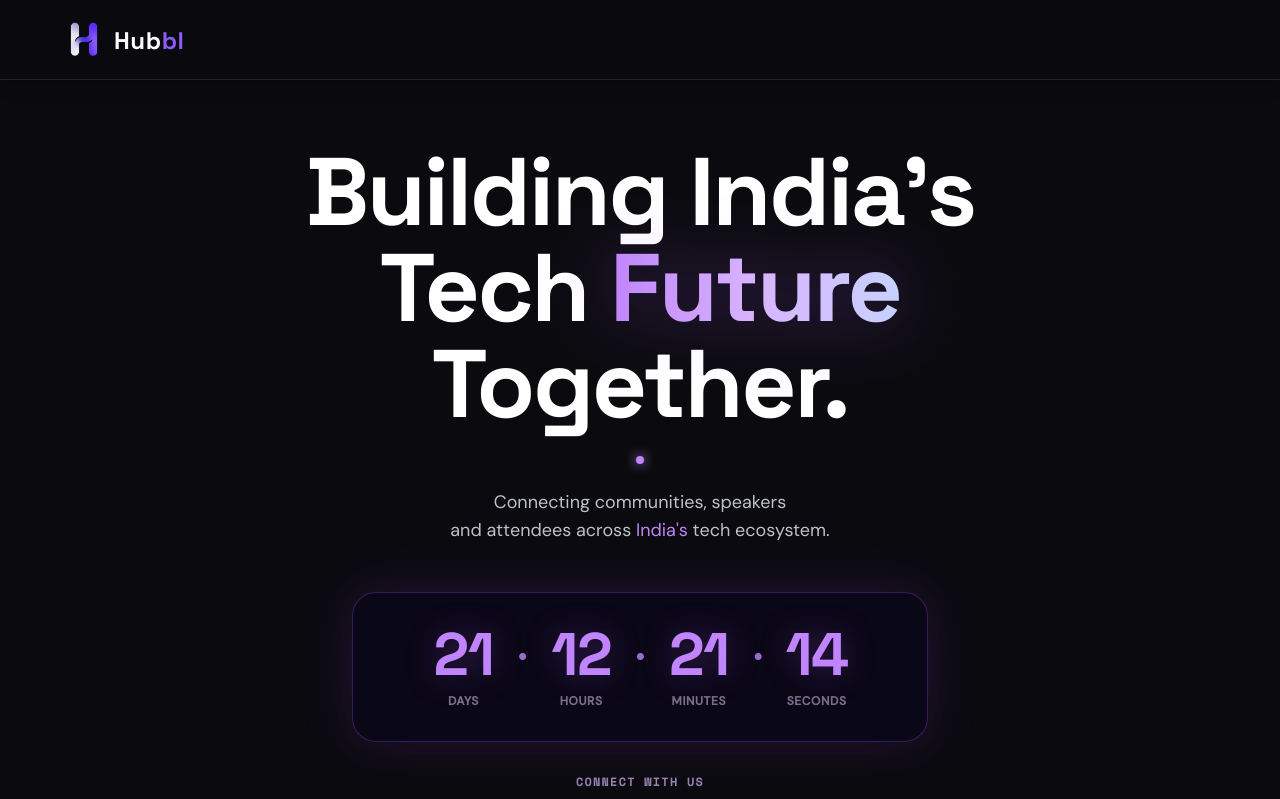
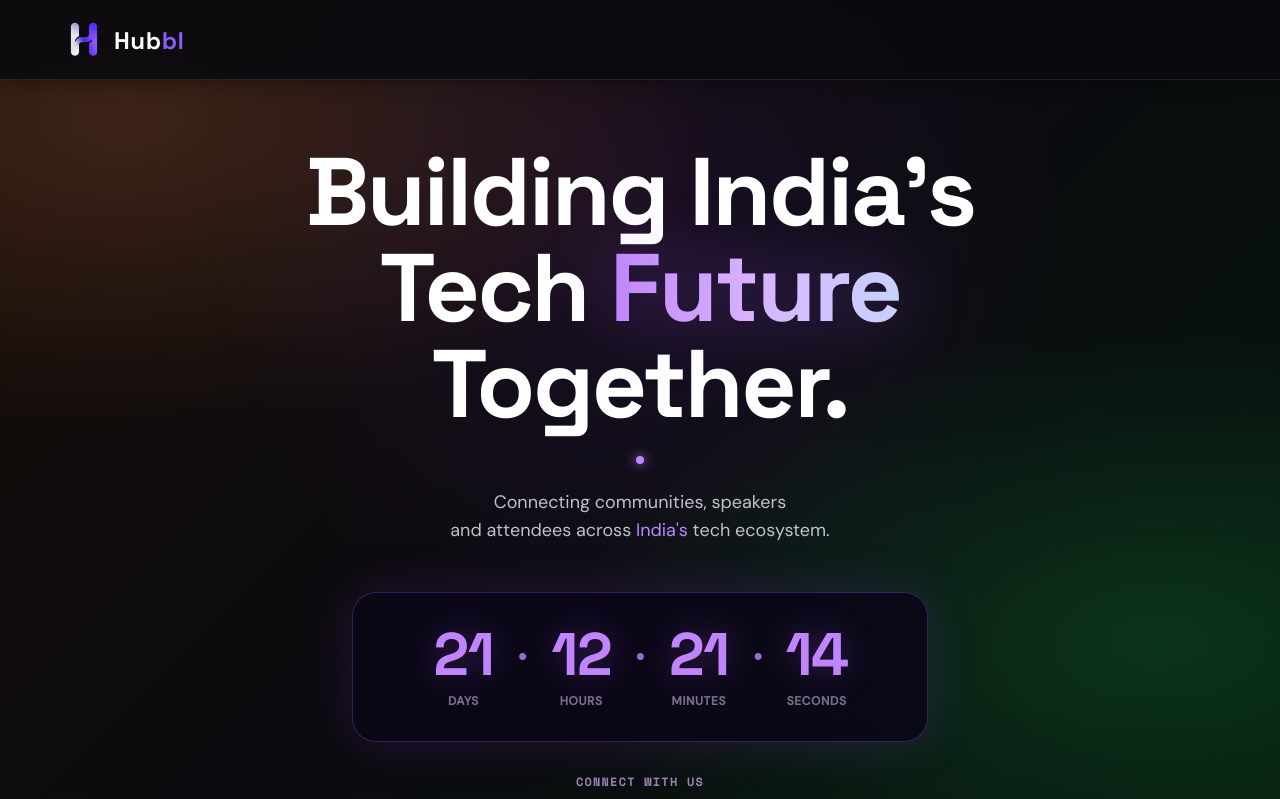
Before and after one commit to Vrund-11/countdown, a React (Vite) app: page / in a window 1280 px wide. Shown: the top 799 px of the page. Built offline with nearby package versions, Linux system fonts and the light colour scheme.

Commit message:
feat: refine background backdrop to match exact ambient gradient

```diff
--- a/src/App.tsx
+++ b/src/App.tsx
@@ -133,11 +133,8 @@ function App() {
   return (
     <div
       ref={containerRef}
-      className="relative min-h-screen bg-[#0B0B0F] text-white flex flex-col justify-between overflow-x-hidden font-body selection:bg-purple-500/30 selection:text-purple-200 pt-24 lg:pt-28 2xl:pt-32"
+      className="relative min-h-screen bg-transparent text-white flex flex-col justify-between overflow-x-hidden font-body selection:bg-purple-500/30 selection:text-purple-200 pt-24 lg:pt-28 2xl:pt-32"
     >
-      {/* Background Saffron (Left) & Emerald (Right) Ambient Glows */}
-      <div className="fixed top-0 left-0 w-[60vw] max-w-[850px] h-[60vw] max-h-[850px] bg-gradient-to-br from-orange-500/22 via-amber-600/10 to-transparent rounded-full blur-[140px] pointer-events-none z-0 -translate-x-1/3 -translate-y-1/3" />
-      <div className="fixed top-1/4 right-0 w-[55vw] max-w-[800px] h-[55vw] max-h-[800px] bg-gradient-to-bl from-emerald-500/18 via-green-700/08 to-transparent rounded-full blur-[140px] pointer-events-none z-0 translate-x-1/3" />
 
       {/* ========================================================================= */}
       {/* HUBBL NAVBAR (Logo Left)                                                  */}
--- a/src/index.css
+++ b/src/index.css
@@ -109,9 +109,15 @@
     transform: translateY(-2px);
   }
 
-  /* Global Animated Gradient Overlay */
+  /* Smooth Ambient Backdrop matching User Design */
   .global-bg {
-    background-color: var(--bg-dark);
+    background-color: #0B0B0F;
+    background-image:
+      radial-gradient(ellipse 70% 60% at 10% 15%, rgba(212, 118, 79, 0.22) 0%, transparent 65%),
+      radial-gradient(ellipse 70% 60% at 90% 80%, rgba(34, 197, 94, 0.18) 0%, transparent 65%),
+      radial-gradient(circle at 50% 30%, rgba(147, 51, 234, 0.10) 0%, transparent 50%),
+      linear-gradient(135deg, #160c05 0%, #0B0B0F 50%, #05160c 100%);
+    background-attachment: fixed;
     position: relative;
     min-height: 100vh;
   }
@@ -124,41 +130,6 @@
     height: 100vh;
     pointer-events: none;
     z-index: 0;
-    overflow: hidden;
-  }
-
-  /* Floating Saffron/Orange Ambient Glow (Left) */
-  .global-gradient-overlay::before {
-    content: "";
-    position: fixed;
-    width: 65vw;
-    height: 65vw;
-    max-width: 900px;
-    max-height: 900px;
-    border-radius: 50%;
-    background: radial-gradient(circle, rgba(255, 140, 0, 0.20) 0%, rgba(212, 118, 79, 0.09) 45%, transparent 70%);
-    top: -10%;
-    left: -20%;
-    filter: blur(100px);
-    animation: orbFloat1 25s ease-in-out infinite alternate;
-    will-change: transform;
-  }
-
-  /* Floating Emerald/Green Ambient Glow (Right) */
-  .global-gradient-overlay::after {
-    content: '';
-    position: fixed;
-    width: 60vw;
-    height: 60vw;
-    max-width: 850px;
-    max-height: 850px;
-    border-radius: 50%;
-    background: radial-gradient(circle, rgba(34, 197, 94, 0.18) 0%, rgba(16, 185, 129, 0.08) 45%, transparent 70%);
-    bottom: -5%;
-    right: -18%;
-    filter: blur(100px);
-    animation: orbFloat2 28s ease-in-out infinite alternate;
-    will-change: transform;
   }
 
   @keyframes orbFloat1 {
```
